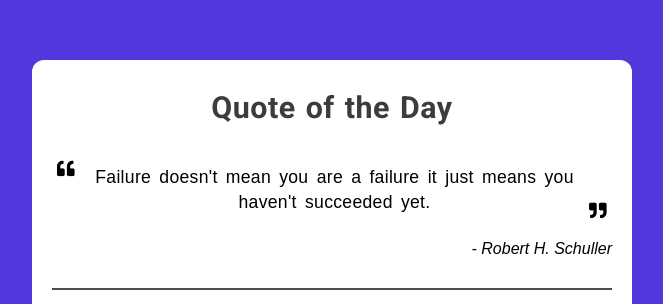
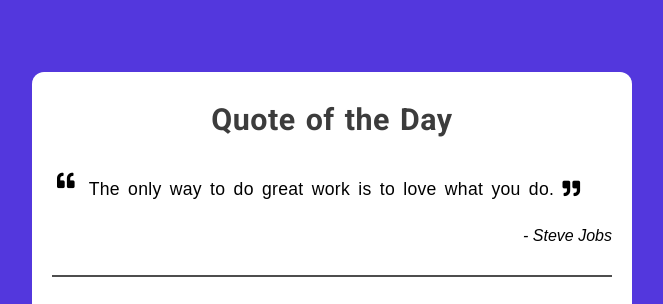
Before and after one commit to abhinavkumar2369/Random-Quote-Generator, a plain HTML site: page index.html in a window 1280 px wide. Shown: the part 176-480 px from the top of the page, without its empty margins (308-971 px from the left). Drawn offline with Linux system fonts and the light colour scheme.

Commit message:
Added Scripting Code for multiple Quote 📃➕

```diff
--- a/index.html
+++ b/index.html
@@ -41,13 +41,13 @@
         <!-- Quote Amount -->
         <span class="quote">
             <i class="fas fa-quote-left"></i>
-            Failure doesn't mean you are a failure it just means you haven't succeeded yet.
+            <span id="quote-text">Failure doesn't mean you are a failure it just means you haven't succeeded yet.</span>
             <i class="fas fa-quote-right"></i>
         </span>
 
 
         <!-- Author Name -->
-        <span class="author">- Robert H. Schuller</span>
+        <span class="author" id="author">- Robert H. Schuller</span>
 
 
         <!-- Horizontal Line -->
@@ -71,6 +71,8 @@
         </span>
 
     </main>
+
+    <script src="index.js"></script>
 </body>
 
 
--- /dev/null
+++ b/index.js
@@ -0,0 +1,37 @@
+
+const quotes = [
+    {
+        text: "The only way to do great work is to love what you do.",
+        author: "Steve Jobs"
+    },
+    {
+        text: "Life is what happens when you're busy making other plans.",
+        author: "John Lennon"
+    },
+    {
+        text: "The future belongs to those who believe in the beauty of their dreams.",
+        author: "Eleanor Roosevelt"
+    },
+    {
+        text: "Success is not final, failure is not fatal: it is the courage to continue that counts.",
+        author: "Winston Churchill"
+    },
+    {
+        text: "In the end, it's not the years in your life that count. It's the life in your years.",
+        author: "Abraham Lincoln"
+    }
+];
+
+function getRandomQuote() {
+    return quotes[Math.floor(Math.random() * quotes.length)];
+}
+
+function displayNewQuote() {
+    const quote = getRandomQuote();
+    document.getElementById('quote-text').textContent = quote.text;
+    document.getElementById('author').textContent = `- ${quote.author}`;
+}
+
+document.getElementById('new-quote').addEventListener('click', displayNewQuote);
+
+displayNewQuote();
```
